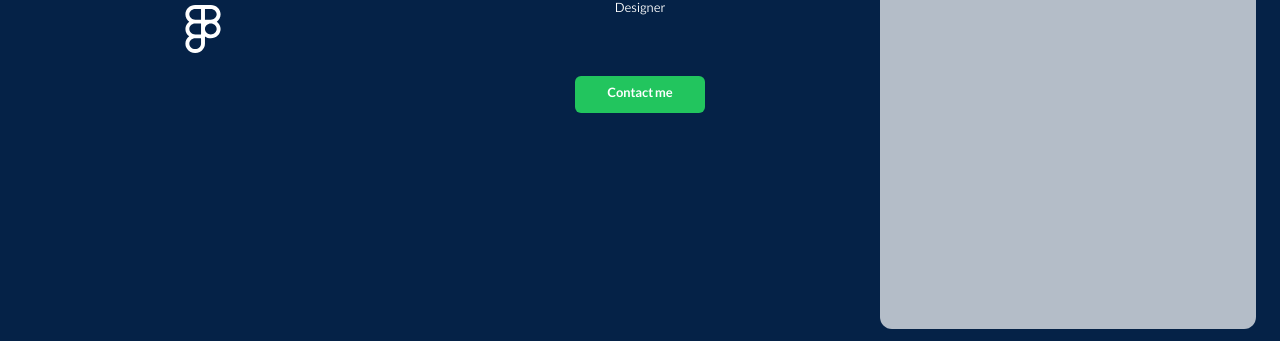
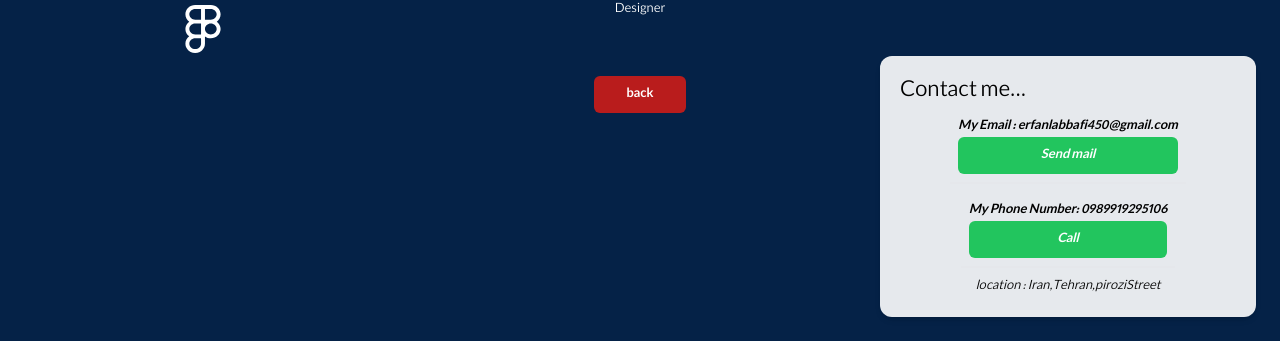
Before and after one commit to Erfanlab/erfanlabbafi, a website: page index.html in a window 1280 px wide. Both pictures are taken after a click on the button "Contact me". Shown: the part 459-800 px from the top of the page. Drawn offline with nearby package versions, Linux system fonts and the light colour scheme; files whose address does not match are found by name.

Commit message:
add codnition contact to me for client click button and chge style and text button

```diff
--- a/index.html
+++ b/index.html
@@ -89,15 +89,30 @@
         <div class="z-10 flex justify-center items-center h-[45px]">
             <div class="rounded-md animate-pulses">
 
-                <button id="contactMe" onclick="changeData()"  class=" bg-green-500 px-8 py-2 text-center active:bg-green-800 hover:bg-green-800 rounded-md text-white font-bold ">Contact me</button>
+                <button id="contactMe" onclick="changeData()"  class=" bg-green-500 px-8 py-2 text-center active:bg-green-800 hover:bg-green-800 rounded-md text-white font-bold  ">Contact me</button>
             </div>
         </div>
     </div>
 
-    <div class="mini-section-2 h-full overflow-hidden absolute right-3 ">
-        <div class=" bg-white h-full rounded-xl bg-opacity-70">
-            erfanlabbafi450
-        </div>
+    <div class="mini-section-2 z-30 overflow-hidden absolute bottom-3 right-3  text-nowrap">
+        <div class=" bg-white p-5 rounded-xl bg-opacity-90 shadow-md text-black">
+            <section id="section-4" class="w-full h-full  flex-col justify-center items-center section-4">
+
+                <h3 class=" text-2xl">Contact me...</h3>
+            <address class=" flex flex-col gap-2 justify-center items-center">
+                <div class=" border-b-2 p-2 flex flex-col justify-between">
+                    <strong>My Email : erfanlabbafi450@gmail.com</strong>
+                    <a href="mailto:erfanlabbafi450@gmail.com" class="bg-green-500 px-8 py-2 text-center active:bg-green-800 hover:bg-green-800 rounded-md text-white font-bold">Send mail</a>
+                </div>
+                <div class=" border-b-2 p-2 flex flex-col justify-between">
+                    <strong>My Phone Number: 0989919295106</strong>
+                    <a href="tel:+989919295106" class="bg-green-500 px-8 py-2 text-center active:bg-green-800 hover:bg-green-800 rounded-md text-white font-bold">Call</a>
+                </div>
+
+                <div>location : Iran,Tehran,piroziStreet </div>
+            </address>
+
+            </section>        </div>
     </div>
     </section>
 
@@ -142,23 +157,7 @@
 
     </section>
 
-    <section id="section-4" class=" hidden w-full h-full  flex-col justify-center items-center">
 
-        <h3 class=" text-2xl">Contact me...</h3>
-    <address class=" flex flex-col gap-2 justify-center items-center">
-        <div class=" border-b-2 p-2 flex flex-col justify-between">
-            <strong>My Email : erfanlabbafi450@gmail.com</strong>
-            <a href="mailto:erfanlabbafi450@gmail.com" class="bg-green-500 px-8 py-2 text-center active:bg-green-800 hover:bg-green-800 rounded-md text-white font-bold">Send mail</a>
-        </div>
-        <div class=" border-b-2 p-2 flex flex-col justify-between">
-            <strong>My Phone Number: 0989919295106</strong>
-            <a href="tel:+989919295106" class="bg-green-500 px-8 py-2 text-center active:bg-green-800 hover:bg-green-800 rounded-md text-white font-bold">Call</a>
-        </div>
-
-        <div>location : Iran,Tehran,piroziStreet </div>
-    </address>
-
-    </section>
 </div>
 
     </main>
--- a/src/script/indesx.js
+++ b/src/script/indesx.js
@@ -1,3 +1,4 @@
+
 const loading = document.getElementById('section-1');
 const spinElement = document.querySelector(".section-1");
 const javaScripti = document.getElementById('section-2');
@@ -90,17 +91,27 @@ function onclicki(a){
 
     }
 }
+let contactMeBtn ='Contact me' ;
 
 function changeData(){
         section3.classList.toggle('section-3-full');
         section2.classList.toggle('section-2-full');
         javaScripti.classList.toggle('javascript-An');
+        document.documentElement.style.setProperty('--colorDynamic', 'black');
+            section4.classList.toggle('section-4-full');
+            document.querySelector('.mini-section-2').classList.toggle('active');
+        if (contactMeBtn == 'Contact me'){
+            contactMeBtn = 'back'
+            document.getElementById('contactMe').innerHTML = 'back';
+            document.getElementById('contactMe').classList.add('bg-red-700','hover:bg-red-800',);
+            document.documentElement.style.setProperty('--pulscolor', 'rgb(185, 28, 28)');
 
-        document.documentElement.style.setProperty('--colorDynamic', 'black');
+        }else{
+            contactMeBtn = 'Contact me';
+            document.getElementById('contactMe').innerHTML = 'Contact me';
+            document.getElementById('contactMe').classList.remove('bg-red-700','hover:bg-red-800',);
+            document.documentElement.style.setProperty('--pulscolor', 'rgb(34, 197, 94)');
 
-        setTimeout(() => {
-            document.querySelector('.mini-section-2').classList.toggle('active');
-        }, 1000);
-
+        }
 
 }
--- a/src/style/style.scss
+++ b/src/style/style.scss
@@ -3,7 +3,9 @@
 @tailwind utilities;
 :root{
   --colorDynamic: red;
+  --pulscolor:rgb(34, 197, 94);
 }
+
 
 @font-face {
     font-family: yekan;
@@ -122,12 +124,13 @@ swiper-slide img {
 
 @keyframes animate-pulsese {
   0% {border: 0; padding: 0;}
-  100% {border: 2px solid rgb(34, 197, 94); padding: 6px;  }
+  100% {border: 2px solid var(--pulscolor); padding: 6px;  }
 }
 
 .animate-pulses:hover{
   animation: animate-pulsese 1s linear infinite;
 }
+
 
 @media (min-width: 1024px) {
 .section-2{
@@ -135,12 +138,12 @@ swiper-slide img {
   max-width: 400px;
   flex-direction: row !important;
   .mini-section-2{
-    transition: width  1s ease;
+    transition: width  0.7s ease;
       width: 0;
       padding: 0;
       &.active{
         padding: 12px !important;
-         transition: width 1s ease;
+         transition: width 0.7s ease;
         width: 400px !important;
       }
     }
@@ -175,3 +178,14 @@ swiper-slide img {
   }
 }
 }
+@media (min-width: 1024px) {
+.section-4{
+  transition: all 1s ease;
+  filter: blur(50px);
+  &.section-4-full{
+    padding: 0;
+    transition: all 1s ease;
+    filter: blur(0) !important;
+  }
+}
+}
```
Also changed, not shown: src/output.css, src/style/style.css, 2 other files.
